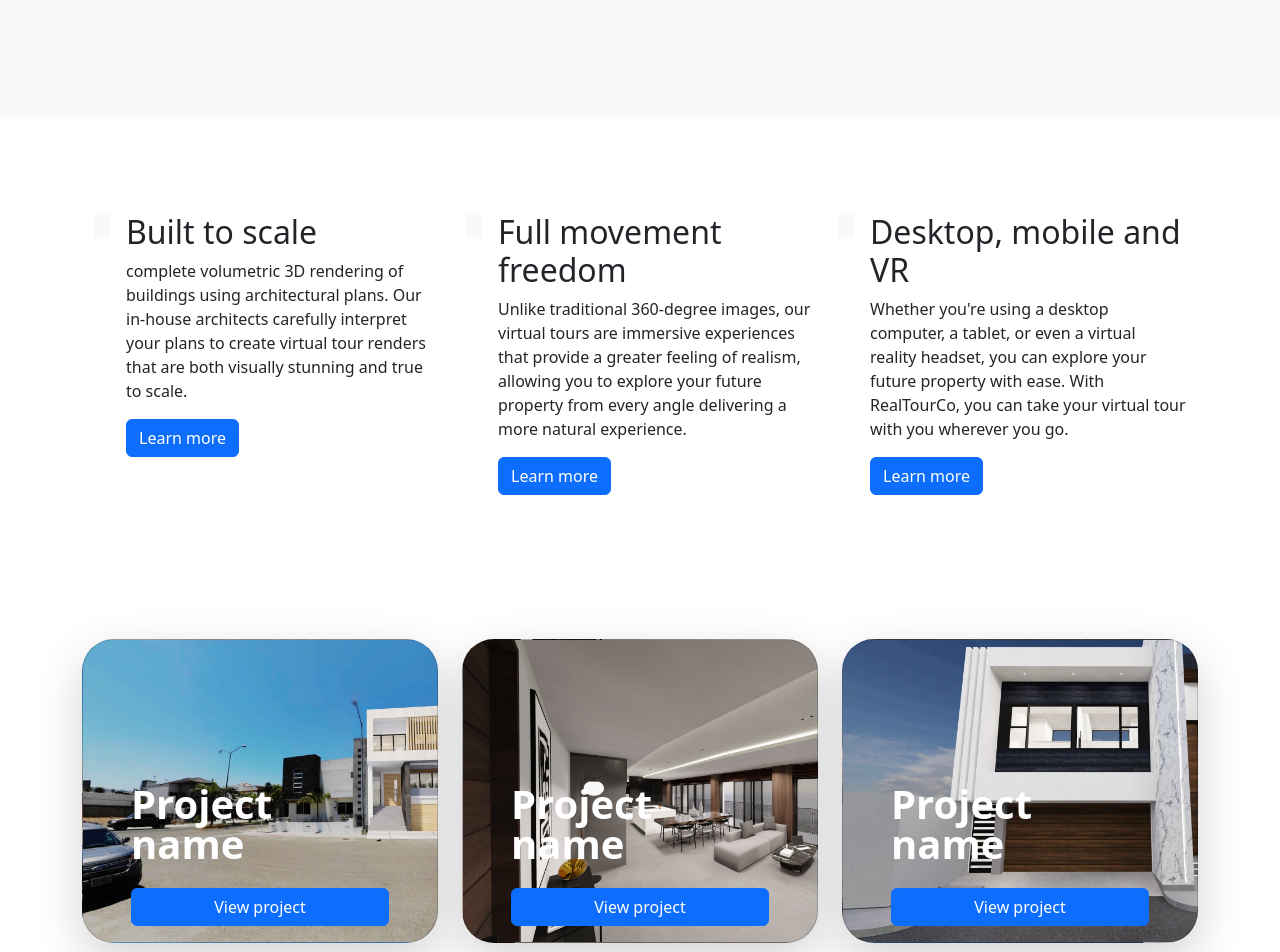
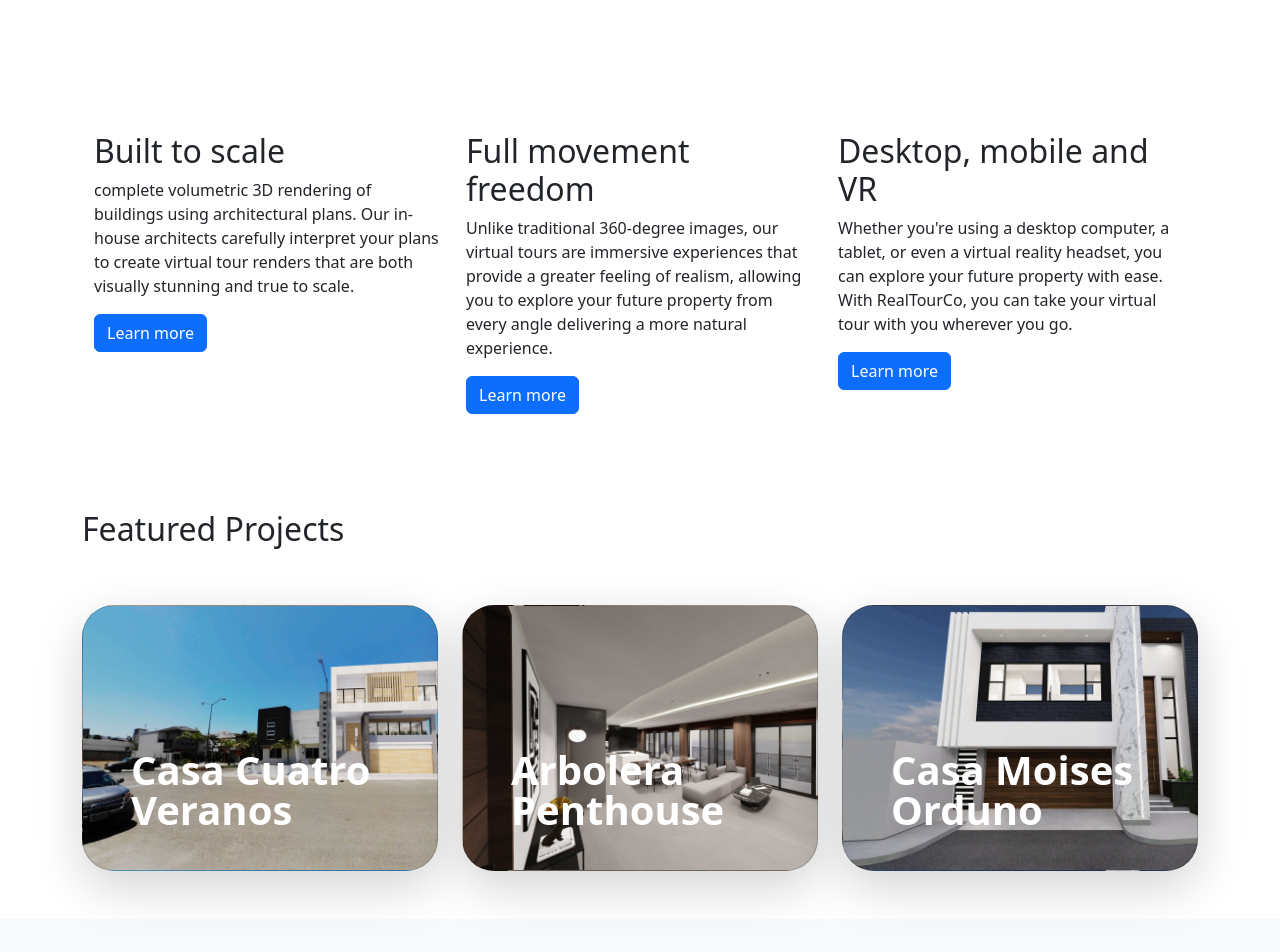
Before and after one commit to martoast/realtourco, a Nuxt app: page / in a window 1280 px wide. Shown: the part 940-1892 px from the top of the page. Built offline with nearby package versions, Linux system fonts and the light colour scheme.

Commit message:
project links and images

```diff
--- a/components/About.vue
+++ b/components/About.vue
@@ -1,9 +1,9 @@
 <template>
-   <div class="bg-light">
+   <div>
     <div class="container col-xxl-8 px-4 py-5">
         <div class="row flex-lg-row-reverse align-items-center g-5 py-5">
         <div class="col-10 col-sm-8 col-lg-6">
-            <img src="/img/placeholder.png" class="d-block mx-lg-auto img-fluid" alt="Bootstrap Themes" width="700" height="500" loading="lazy">
+            <img src="/img/about.jpeg" class="d-block mx-lg-auto img-fluid" alt="Bootstrap Themes" width="700" height="600" loading="lazy">
         </div>
         <div class="col-lg-6">
             <h1 class="display-5 fw-bold lh-1 mb-3">
--- a/components/Features.vue
+++ b/components/Features.vue
@@ -1,10 +1,7 @@
 <template>
     <div class="container px-4 py-5" id="hanging-icons">
     <div class="row g-4 py-5 row-cols-1 row-cols-lg-3">
-      <div class="col d-flex align-items-start">
-        <div class="icon-square bg-light text-dark flex-shrink-0 me-3">
-          <svg class="bi" width="1em" height="1em"><use xlink:href="#toggles2"/></svg>
-        </div>
+      <div class="col align-items-start">
         <div>
           <h2>Built to scale</h2>
           <p>complete volumetric 3D rendering of buildings using architectural plans. Our in-house architects carefully interpret your plans to create virtual tour renders that are both visually stunning and true to scale.</p>
@@ -13,10 +10,7 @@
           </a>
         </div>
       </div>
-      <div class="col d-flex align-items-start">
-        <div class="icon-square bg-light text-dark flex-shrink-0 me-3">
-          <svg class="bi" width="1em" height="1em"><use xlink:href="#cpu-fill"/></svg>
-        </div>
+      <div class="col align-items-start">
         <div>
           <h2>Full movement freedom</h2>
           <p>Unlike traditional 360-degree images, our virtual tours are immersive experiences that provide a greater feeling of realism, allowing you to explore your future property from every angle delivering a more natural experience.</p>
@@ -25,10 +19,7 @@
           </a>
         </div>
       </div>
-      <div class="col d-flex align-items-start">
-        <div class="icon-square bg-light text-dark flex-shrink-0 me-3">
-          <svg class="bi" width="1em" height="1em"><use xlink:href="#tools"/></svg>
-        </div>
+      <div class="col align-items-start">
         <div>
           <h2>Desktop, mobile and VR</h2>
           <p>Whether you're using a desktop computer, a tablet, or even a virtual reality headset, you can explore your future property with ease. With RealTourCo, you can take your virtual tour with you wherever you go.</p>
--- a/components/Hero.vue
+++ b/components/Hero.vue
@@ -1,6 +1,5 @@
 <template>
     <div class="px-4 py-5 my-5 text-center">
-        <img class="d-block mx-auto mb-4" src="/img/placeholder.png" alt="" width="72" height="57">
         <h1 class="display-5 fw-bold">Virtual Tours Made Real</h1>
         <div class="col-lg-6 mx-auto">
         <p class="lead mb-4">Experience Real Estate like Never Before with RealTourCo - Your Ultimate Virtual Tour Solution</p>
--- a/components/Projects.vue
+++ b/components/Projects.vue
@@ -1,37 +1,37 @@
 <template>
     <div class="container">
+        <h2>Featured Projects</h2>
         <div class="row row-cols-1 row-cols-lg-3 align-items-stretch g-4 py-5">
-        <div class="col">
-            <div class="card card-cover h-100 overflow-hidden text-white bg-dark rounded-5 shadow-lg" style="background-image: url('/img/cover.jpeg'); background-size: cover;">
-            <div class="d-flex flex-column h-100 p-5 pb-3 text-white text-shadow-1">
-                <h2 class="pt-5 mt-5 mb-4 display-6 lh-1 fw-bold">Project name</h2>
-                <a href="#" class="btn btn-primary">
-                    View project
+            <div class="col">
+                <a href="//arquitectostijuana.shapespark.com/casa_cuatro_veranos/" target="_blank" class="card card-cover h-100 overflow-hidden text-white bg-dark rounded-5 shadow-lg" style="background-image: url('/img/cover.jpeg'); background-size: cover; text-decoration: none;">
+                <div class="d-flex flex-column h-100 p-5 pb-3 text-white text-shadow-1">
+                    <h2 class="pt-5 mt-5 mb-4 display-6 lh-1 fw-bold">Casa Cuatro Veranos</h2>
+                </div>
                 </a>
             </div>
+            <div class="col">
+                <a href="//arquitectostijuana.shapespark.com/arboleda_penthouse/" target="_blank" class="card card-cover h-100 overflow-hidden text-white bg-dark rounded-5 shadow-lg" style="background-image: url('/img/cover2.jpeg'); background-size: cover; text-decoration: none;">
+                <div class="d-flex flex-column h-100 p-5 pb-3 text-white text-shadow-1">
+                    <h2 class="pt-5 mt-5 mb-4 display-6 lh-1 fw-bold">Arbolera Penthouse</h2>
+                </div>
+                </a>
+
             </div>
-        </div>
-        <div class="col">
-            <div class="card card-cover h-100 overflow-hidden text-white bg-dark rounded-5 shadow-lg" style="background-image: url('/img/cover2.jpeg'); background-size: cover;">
-            <div class="d-flex flex-column h-100 p-5 pb-3 text-white text-shadow-1">
-                <h2 class="pt-5 mt-5 mb-4 display-6 lh-1 fw-bold">Project name</h2>
-                <a href="#" class="btn btn-primary">
-                    View project
+            <div class="col">
+                <a href="//arquitectostijuana.shapespark.com/moises_orduno/" target="_blank" class="card card-cover h-100 overflow-hidden text-white bg-dark rounded-5 shadow-lg" style="background-image: url('/img/cover3.jpeg'); background-size: cover; text-decoration: none;">
+                <div class="d-flex flex-column h-100 p-5 pb-3 text-white text-shadow-1">
+                    <h2 class="pt-5 mt-5 mb-4 display-6 lh-1 fw-bold">Casa Moises Orduno</h2>
+                </div>
                 </a>
-            </div>
-            </div>
-
-        </div>
-        <div class="col">
-            <div class="card card-cover h-100 overflow-hidden text-white bg-dark rounded-5 shadow-lg" style="background-image: url('/img/cover3.jpeg'); background-size: cover;">
-            <div class="d-flex flex-column h-100 p-5 pb-3 text-white text-shadow-1">
-                <h2 class="pt-5 mt-5 mb-4 display-6 lh-1 fw-bold">Project name</h2>
-                <a href="#" class="btn btn-primary">
-                    View project
-                </a>
-            </div>
             </div>
         </div>
     </div>
-    </div>
 </template>
+
+<style scoped>
+
+.card:hover {
+    transform: scale(1.05);
+
+}
+</style>
```
Also changed, not shown: public/img/about.jpeg (added), public/img/highres.jpeg (added).
